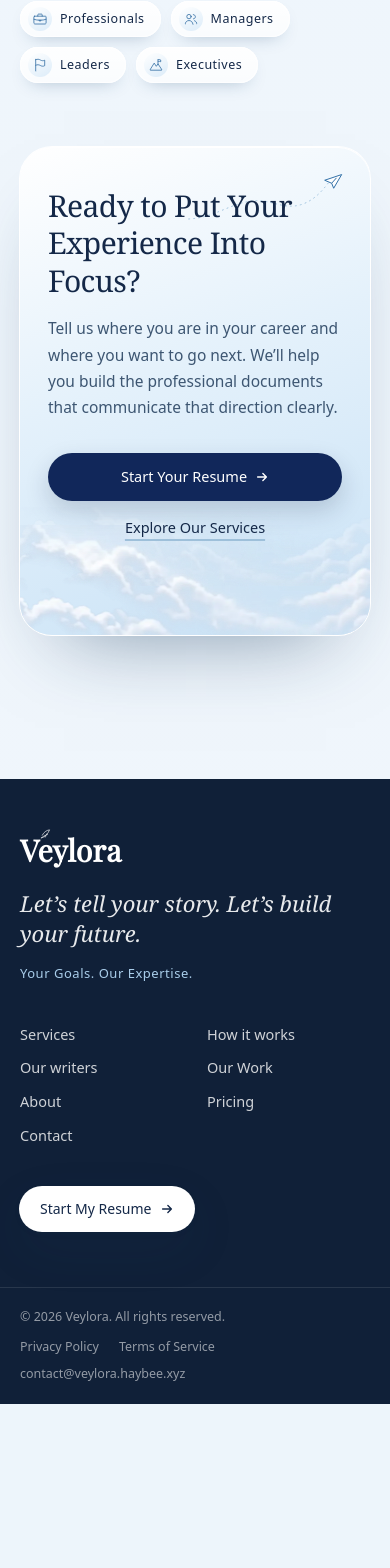
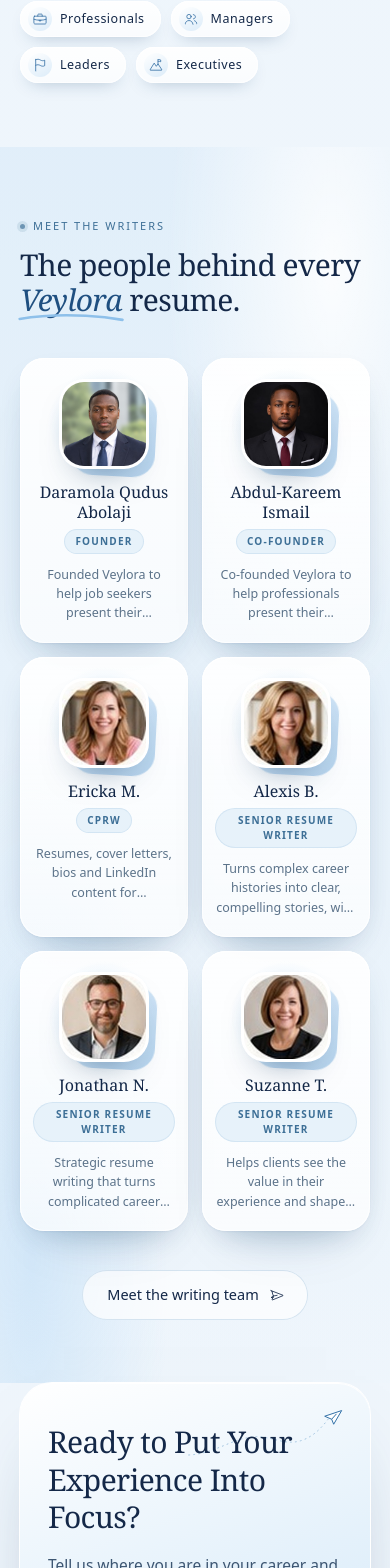
Before and after one commit to hasbunallah01/The-Resume-web, a Next.js app: page /about in a window 390 px wide. Shown: the part 7951-9519 px from the top of the page. Before the commit the page ends 9355 px from the top, so only its background shows below. Built offline with nearby package versions, Linux system fonts and the light colour scheme.

Commit message:
About: meet the writers; Services menu links to page sections; compact reviews row on the homepage with a full reviews page

```diff
--- a/app/about/page.tsx
+++ b/app/about/page.tsx
@@ -10,6 +10,7 @@
   WhatWeDo,
   WhyVeylora,
 } from "@/components/about/Sections";
+import MeetWriters from "@/components/about/MeetWriters";
 
 export const metadata: Metadata = {
   title: "About | Veylora",
@@ -28,6 +29,7 @@
         <WhatWeDo />
         <BrandStatement />
         <FounderPerspective />
+        <MeetWriters />
         <AboutCTA />
       </main>
       <Footer />
--- a/app/page.tsx
+++ b/app/page.tsx
@@ -11,10 +11,14 @@
 import WhoWeHelp from "@/components/home/WhoWeHelp";
 import WhyVeylora from "@/components/home/WhyVeylora";
 import FAQ from "@/components/home/FAQ";
+import ReviewsCompact from "@/components/reviews/ReviewsCompact";
 import CTA from "@/components/CTA";
 import Newsletter from "@/components/home/Newsletter";
 import Footer from "@/components/Footer";
 import { CloudSeam } from "@/components/visual/CloudBank";
+
+// Reviews are fetched live from the database on every request.
+export const dynamic = "force-dynamic";
 
 export default function HomePage() {
   return (
@@ -38,6 +42,7 @@
         <WhoWeHelp />
         <WhyVeylora />
         <FAQ />
+        <ReviewsCompact />
         <CloudSeam />
         <CTA />
         <Newsletter />
--- /dev/null
+++ b/app/reviews/page.tsx
@@ -0,0 +1,26 @@
+import type { Metadata } from "next";
+import Header from "@/components/Header";
+import ReviewsSection from "@/components/reviews/ReviewsSection";
+import CTA from "@/components/CTA";
+import Footer from "@/components/Footer";
+
+export const metadata: Metadata = {
+  title: "Reviews | Veylora",
+  description: "Real reviews from people who have worked with Veylora.",
+};
+
+// Reviews are fetched live from the database on every request.
+export const dynamic = "force-dynamic";
+
+export default function ReviewsPage() {
+  return (
+    <>
+      <Header />
+      <main id="main" className="pt-4">
+        <ReviewsSection />
+        <CTA />
+      </main>
+      <Footer />
+    </>
+  );
+}
--- a/app/services/page.tsx
+++ b/app/services/page.tsx
@@ -3,7 +3,6 @@
 import Intro from "@/components/resumes/Intro";
 import Pricing from "@/components/resumes/Pricing";
 import Steps from "@/components/resumes/Steps";
-import ReviewsSection from "@/components/reviews/ReviewsSection";
 import CTA from "@/components/CTA";
 import Footer from "@/components/Footer";
 import { partnershipSteps, storySteps } from "@/data/pricing";
@@ -26,13 +25,14 @@
         <Pricing />
         <Steps
           id="story-heading"
+          sectionId="how-it-works"
           heading="Every Veylora Project Begins With Your Story"
           steps={storySteps}
           eyebrow="How it works"
         />
-        <ReviewsSection />
         <Steps
           id="partnership-heading"
+          sectionId="executive-partnership"
           heading="How our executive partnership process works:"
           steps={partnershipSteps}
           tone="mist"
--- a/components/Header.tsx
+++ b/components/Header.tsx
@@ -6,14 +6,14 @@
 import { ArrowIcon } from "./visual/Marks";
 
 const serviceLinks = [
-  { label: "Resume writing", href: "/services" },
-  { label: "Packages and pricing", href: "/services#pricing" },
-  { label: "Our writers", href: "/writers" },
+  { label: "Resume writing", href: "/services#resume-writing" },
+  { label: "Pricing", href: "/services#pricing" },
+  { label: "How it works", href: "/services#how-it-works" },
+  { label: "Executive partnership", href: "/services#executive-partnership" },
 ];
 
 const links = [
   { label: "Our Work", href: "/samples", key: "Our Work" },
-  { label: "Pricing", href: "/services#pricing", key: "Pricing" },
   { label: "About Us", href: "/about", key: "About" },
 ];
 
--- /dev/null
+++ b/components/about/MeetWriters.tsx
@@ -0,0 +1,73 @@
+import Image from "next/image";
+import { writers } from "@/data/writers";
+import { PenNibLine, PlaneLine } from "../visual/LineIcons";
+import { Accent } from "../visual/Rich";
+
+/** About page: every writer at a glance, with a way through to the full profiles. */
+export default function MeetWriters() {
+  return (
+    <section aria-labelledby="about-writers-heading" className="skywash relative overflow-hidden py-16 lg:py-24">
+      <div className="wrap max-w-[1120px]">
+        <div className="max-w-[720px]">
+          <p className="eyebrow"><span className="eyebrow-dot" />Meet the Writers</p>
+          <h2
+            id="about-writers-heading"
+            className="mt-3 font-serif text-[30px] font-medium leading-[1.18] tracking-[-0.02em] text-navy sm:text-[40px]"
+          >
+            The people behind every <Accent>Veylora</Accent> resume.
+          </h2>
+        </div>
+
+        <ul aria-label="Veylora writers" className="mt-10 grid grid-cols-2 gap-3.5 sm:gap-5 lg:grid-cols-3 lg:gap-6">
+          {writers.map((w) => (
+            <li key={w.slug}>
+              <a
+                href={`/writers#${w.slug}`}
+                className="glass-card group relative flex h-full flex-col items-center rounded-[24px] px-3.5 pb-5 pt-6 text-center transition duration-500 ease-sky hover:-translate-y-1 sm:rounded-[28px] sm:px-6 sm:pb-7 sm:pt-8"
+              >
+                <span className="frame-layered relative block h-[84px] w-[84px] rounded-[22px] sm:h-[120px] sm:w-[120px] sm:rounded-[28px]">
+                  <span className="relative block h-full w-full overflow-hidden rounded-[22px] bg-white shadow-[0_18px_34px_-18px_rgba(20,56,92,0.6)] ring-[3px] ring-white sm:rounded-[28px]">
+                    {w.photo ? (
+                      <Image
+                        src={w.photo}
+                        alt={`Portrait of ${w.name}`}
+                        fill
+                        sizes="(min-width: 640px) 120px, 84px"
+                        className="object-cover transition duration-700 ease-sky group-hover:scale-[1.04]"
+                      />
+                    ) : (
+                      <span className="flex h-full w-full items-center justify-center font-serif text-[28px] text-navy">
+                        {w.name
+                          .split(" ")
+                          .map((p) => p[0])
+                          .slice(0, 2)
+                          .join("")}
+                      </span>
+                    )}
+                  </span>
+                  <span className="absolute -bottom-2 -right-2 hidden h-8 w-8 items-center justify-center rounded-full bg-white text-sky-ink shadow-[0_8px_16px_-8px_rgba(36,96,150,0.6)] ring-1 ring-[#dbe9f4] sm:inline-flex">
+                    <PenNibLine className="h-[15px] w-[15px]" />
+                  </span>
+                </span>
+                <span className="mt-4 block font-serif text-[16px] font-medium leading-tight text-navy sm:mt-6 sm:text-[20px]">{w.name}</span>
+                <span className="mt-2 inline-flex items-center rounded-full bg-[#e7f2fa] px-2.5 py-1 text-[10px] font-semibold uppercase tracking-[0.12em] text-sky-ink ring-1 ring-[#d3e5f3] sm:px-3 sm:text-[11px] sm:tracking-[0.14em]">
+                  {w.cardRole}
+                </span>
+                <span className="mt-3 line-clamp-3 text-[12.5px] leading-[1.55] text-ink-muted sm:mt-4 sm:line-clamp-none sm:text-[13.5px] sm:leading-[1.6]">
+                  {w.summary}
+                </span>
+              </a>
+            </li>
+          ))}
+        </ul>
+
+        <div className="mt-10 flex justify-center sm:justify-start">
+          <a href="/writers" className="btn-line">
+            Meet the writing team
+            <PlaneLine className="h-4 w-4 rotate-45" />
+          </a>
+        </div>
+      </div>
+    </section>
+  );
+}
--- a/components/resumes/Intro.tsx
+++ b/components/resumes/Intro.tsx
@@ -28,7 +28,7 @@
   return (
     <>
       <SkyBand dense>
-        <section aria-labelledby="intro-heading" className="wrap pb-8 pt-10 lg:pb-4 lg:pt-16">
+        <section id="resume-writing" aria-labelledby="intro-heading" className="wrap pb-8 pt-10 lg:pb-4 lg:pt-16">
           <div className="grid items-end gap-8 lg:grid-cols-[1.35fr_0.8fr] lg:gap-16">
             <div>
               <p className="eyebrow"><span className="eyebrow-dot" />Your next opportunity</p>
--- a/components/resumes/Steps.tsx
+++ b/components/resumes/Steps.tsx
@@ -9,8 +9,11 @@
   steps,
   tone = "ivory",
   eyebrow = "The process",
+  sectionId,
 }: {
   id: string;
+  /** Anchor for the section itself, used by the Services menu */
+  sectionId?: string;
   heading: string;
   steps: readonly Step[];
   tone?: "ivory" | "mist";
@@ -18,7 +21,7 @@
 }) {
   const flight = steps.map((s) => ({ ...s, Icon: lineIcons[s.icon as LineIconName] }));
   return (
-    <section aria-labelledby={id} className={tone === "mist" ? "skywash" : "gridpaper"}>
+    <section id={sectionId} aria-labelledby={id} className={tone === "mist" ? "skywash" : "gridpaper"}>
       <div className="wrap relative py-16 lg:py-24">
         <PlaneTrail className="absolute right-0 top-8 hidden w-[220px] opacity-70 lg:block" />
         <p className="eyebrow"><span className="eyebrow-dot" />{eyebrow}</p>
--- /dev/null
+++ b/components/reviews/ReviewsCompact.tsx
@@ -0,0 +1,54 @@
+import { listApprovedReviews } from "@/lib/reviews";
+import { databaseConfigured } from "@/lib/db";
+import { ReviewCard } from "./ReviewsSection";
+import { PlaneLine } from "../visual/LineIcons";
+
+/** Homepage: a slim row of the latest reviews, with the full list and form on /reviews. */
+export default async function ReviewsCompact() {
+  const reviews = (databaseConfigured() ? await listApprovedReviews() : []).slice(0, 6);
+
+  return (
+    <section aria-labelledby="home-reviews-heading" className="overflow-hidden py-12 lg:py-16">
+      <div className="wrap flex items-end justify-between gap-4">
+        <div>
+          <p className="eyebrow"><span className="eyebrow-dot" />Client reviews</p>
+          <h2
+            id="home-reviews-heading"
+            className="mt-2 font-serif text-[28px] font-medium leading-[1.15] tracking-[-0.02em] text-navy sm:text-[34px]"
+          >
+            What Our Clients <span className="italic text-[#1f4f80]">Say</span>
+          </h2>
+        </div>
+        <a href="/reviews" className="hidden shrink-0 text-[14px] font-medium text-sky-ink underline-offset-4 hover:underline sm:inline-flex sm:items-center sm:gap-2">
+          See all reviews
+          <PlaneLine className="h-4 w-4 rotate-45" />
+        </a>
+      </div>
+
+      {reviews.length > 0 ? (
+        <ul
+          aria-label="Latest reviews"
+          className="mx-auto mt-7 flex w-full snap-x snap-mandatory gap-4 overflow-x-auto overscroll-x-contain px-5 pb-6 pt-2 [scrollbar-width:none] sm:px-[max(20px,calc((100%-1120px)/2))] lg:gap-6 [&::-webkit-scrollbar]:hidden"
+        >
+          {reviews.map((r) => (
+            <ReviewCard
+              key={r.id}
+              review={r}
+              clamp
+              className="w-[82%] max-w-[340px] shrink-0 snap-center sm:w-[calc((100%-2rem)/2)] sm:max-w-none sm:snap-start lg:w-[calc((min(100%,1120px)-3rem)/3)]"
+            />
+          ))}
+        </ul>
+      ) : (
+        <p className="wrap mt-5 text-[15px] text-ink-body">Real reviews from people who have worked with Veylora.</p>
+      )}
+
+      <div className="wrap mt-2 sm:hidden">
+        <a href="/reviews" className="btn-line">
+          See all reviews
+          <PlaneLine className="h-4 w-4 rotate-45" />
+        </a>
+      </div>
+    </section>
+  );
+}
```
Also changed, not shown: components/reviews/ReviewsSection.tsx (+5 -5 lines).
